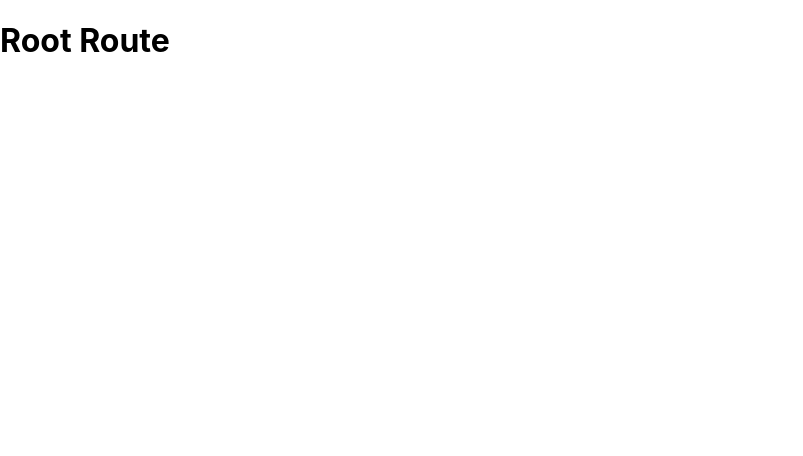
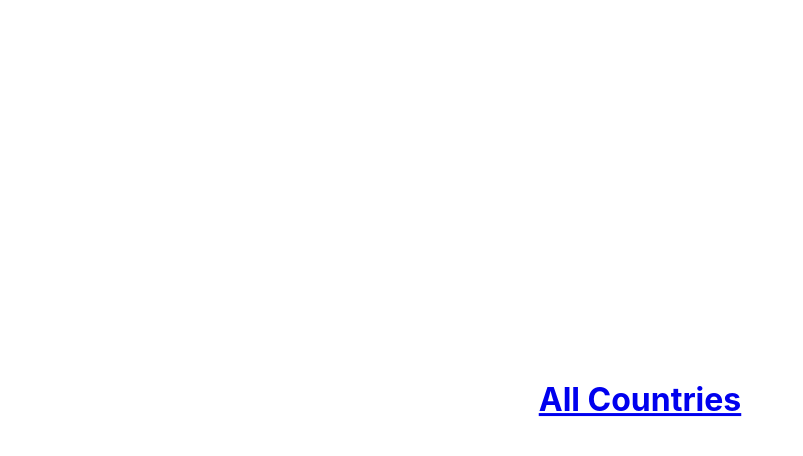
Before and after one commit to rcrdlbl/scoutbase-code-challenge, a React (Create React App) app in the folder front-end/: page / in a window 1280 px wide. Shown: the top 456 px of the page, without its empty margins (0-803 px from the left). Built offline with nearby package versions, Linux system fonts and the light colour scheme.

Commit message:
Created Home Component

```diff
--- a/front-end/src/containers/App.js
+++ b/front-end/src/containers/App.js
@@ -8,6 +8,7 @@ import { ApolloProvider } from '@apollo/react-hooks'
 import { ApolloClient, HttpLink, InMemoryCache } from 'apollo-boost'
 
 import NoMatch from '../components/NoMatch'
+import Home from './Home'
 
 const cache = new InMemoryCache()
 const link = new HttpLink({
@@ -25,7 +26,7 @@ class App extends Component {
       <ApolloProvider client={client}>
         <Router>
           <Switch>
-          <Route exact path="/" render={() => <h1>Root Route</h1>} />
+          <Route exact path="/" component={Home} />
           <Route exact path="/countries" render={() => <h1>List of countries</h1>} />
           <Route path="/countries/:countryCode" render={ ({match}) => <h1>{match.params.countryCode}</h1> } />
           <Route component={NoMatch} />
--- /dev/null
+++ b/front-end/src/containers/Home.js
@@ -0,0 +1,22 @@
+import React, { Component } from 'react'
+import styled from 'styled-components'
+import { Link } from 'react-router-dom'
+
+const CenteredDiv = styled.div`
+  position: fixed;
+  top: 50%;
+  left: 50%;
+  transform: translate(-50%, -50%);
+`
+
+class Home extends Component {
+  render() {
+    return(
+    <CenteredDiv>
+      <h1><Link to="/countries">All Countries</Link></h1>
+    </CenteredDiv>
+    )
+  }
+}
+
+export default Home
```
